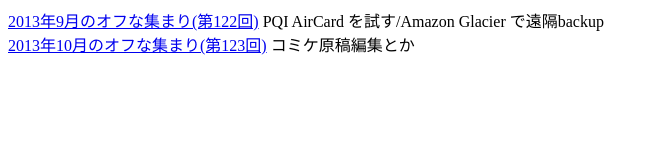
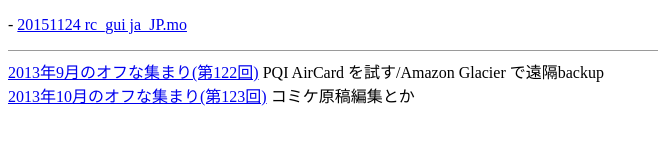
Before and after one commit to matoken/matoken.github.com, a plain HTML site: page index.html in a window 1280 px wide. Shown: the whole page, without its empty margins (0-658 px from the left). Drawn offline with Linux system fonts and the light colour scheme.

Commit message:
blog用のrc_gui翻訳ファイル

```diff
--- a/index.html
+++ b/index.html
@@ -6,6 +6,10 @@
         <title></title>
 </head>
 <body>
+<p>
+- <a href="./blog/20151124-rc_gui-translation/ja_JP.mo">20151124 rc_gui ja_JP.mo</a>
+</p>
+<hr size=1>
 <a href="http://matoken.github.io/koedo122/">2013年9月のオフな集まり(第122回)</a> PQI AirCard を試す/Amazon Glacier で遠隔backup<br />
 <a href="http://matoken.github.io/koedo123/">2013年10月のオフな集まり(第123回)</a> コミケ原稿編集とか<br />
 </body>
```
Also changed, not shown: 2 other files.
